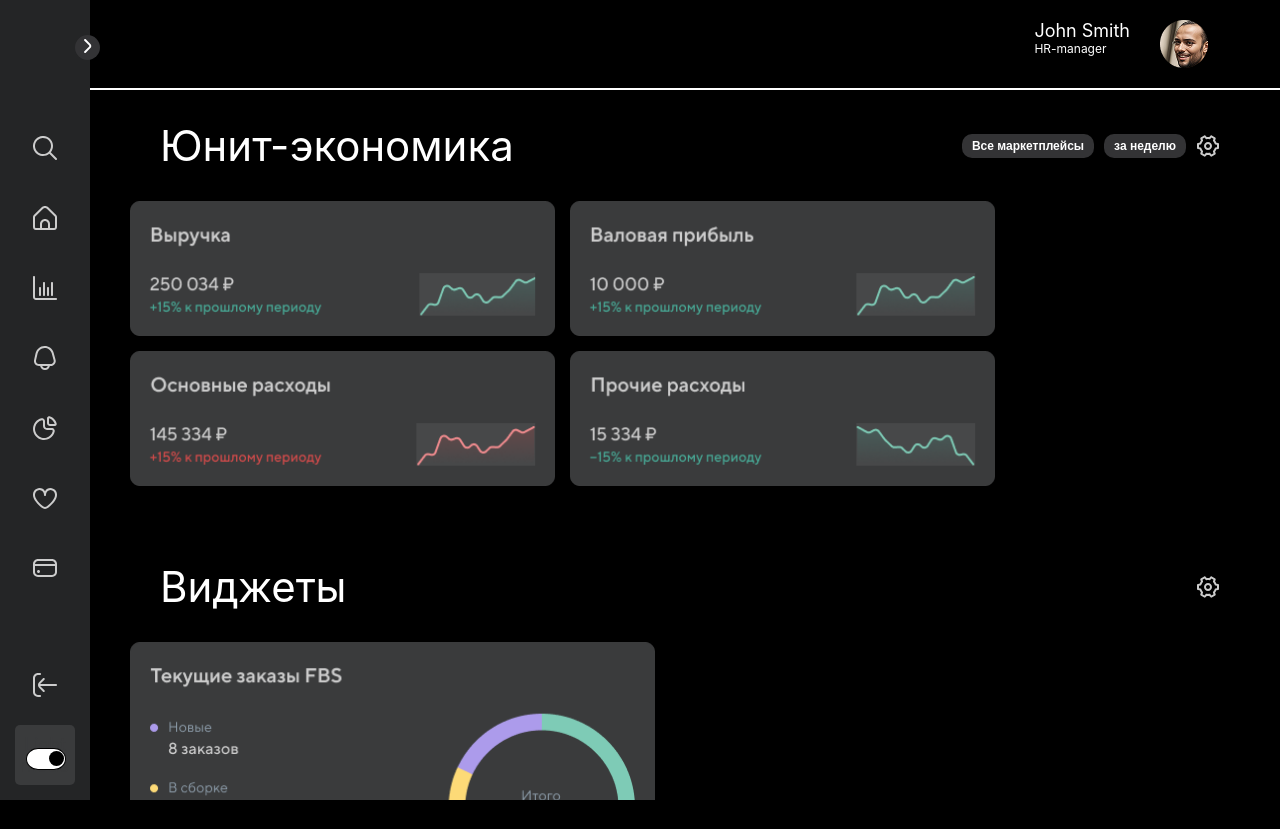
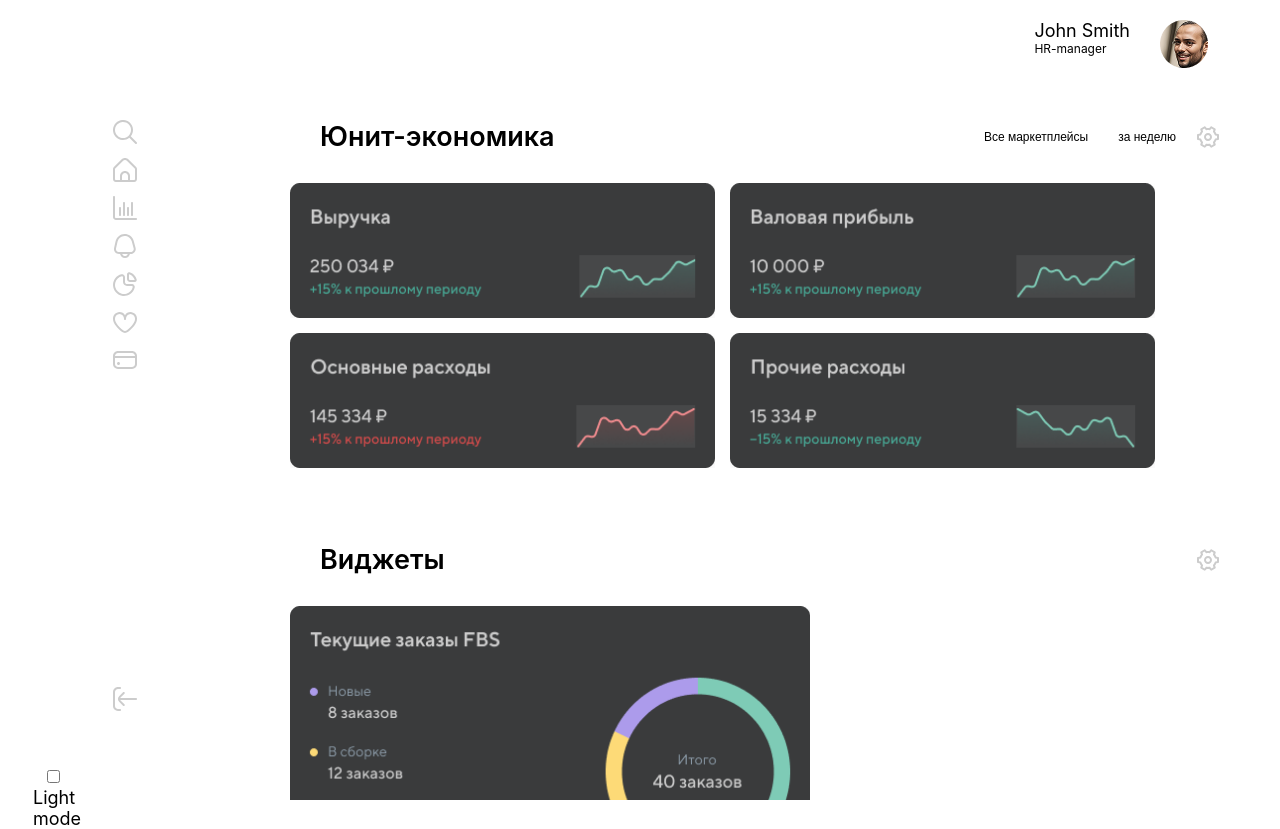
Before and after one commit to tata-melnick/dashboard, a React (Vite) app: page / in a window 1280 px wide. Before the commit the page ends 800 px from the top, so only its background shows below. Built offline with nearby package versions, Linux system fonts and the light colour scheme.

Commit message:
Chang styles

```diff
--- a/src/Layout/components/Header/header.module.css
+++ b/src/Layout/components/Header/header.module.css
@@ -1,8 +1,9 @@
 .header {
     position: sticky;
     height: 90px;
-    border-bottom: solid 2px #fff;
-    color: #ffffff;
+    border-bottom: solid 2px  var(--border--color);
+    color: var(--text--color);
+    background-color: var(--back--color);
     padding: 20px 40px;
 }
 
@@ -12,7 +13,6 @@
     justify-content: flex-end;
     gap: 30px;
     margin-right: 30px;
-
 }
 
 .name {
@@ -21,6 +21,7 @@
 
 .job {
     font-size: 12px;
+    color: var(--tab--color);
 }
 
 .img {
--- a/src/Layout/components/Sidebar/sidebar.module.css
+++ b/src/Layout/components/Sidebar/sidebar.module.css
@@ -1,16 +1,17 @@
 .sideBar {
     text-align: center;
-    width: 90px;
-    background-color: #242526;
+    width: 250px;
+    background-color: var(--tab--back);
     padding: 120px 15px 15px;
-    position: fixed;
-    top: 0;
-    left: 0;
     display: flex;
     flex-direction: column;
     justify-content: space-between;
     align-items: center;
-    height: 100%;
+    z-index: 2;
+}
+
+.sideBarCollapsed {
+    width: 90px;
 }
 
 .wrap {
@@ -23,98 +24,80 @@
 .arrow {
     position: absolute;
     top: 35px;
-    left: 75px;
+    left: 240px;
     width: 25px;
     height: 25px;
-    background-color: #333335;
+    display: flex;
+    align-items: center;
+    justify-content: center;
+    background-color: var(--btn--arrow);
     border-radius: 50%;
     border: none;
+    transform: rotate(180deg);
 }
 
-.btn {
+.tab  {
     display: flex;
-    justify-content: center;
+    flex-direction: row;
     align-items: center;
-    width: 60px;
+    gap: 25px;
+    width: 220px;
     height: 60px;
-    border-radius: 5px;
+    padding: 18px;
+    border-radius: 10px;
     transition: 300ms;
 }
 
-.btn:hover {
-    background-color: #3a3b3c;
+.tab:hover {
+    background-color: var(--tab--hover);
 }
 
 .label {
     display: flex;
-    justify-content: center;
+    justify-content: space-between;
     align-items: center;
     height: 60px;
-    width: 60px;
-    background-color: #3a3b3c;
-    border-radius: 5px;
+    width: 220px;
+    padding: 18px;
+    background-color: var(--toggle--back);
+    color: var(--tab--color);
+    border-radius: 10px;
 }
 
 .checkbox {
-    display: flex;
-    align-items: center;
-    justify-content: center;
     position: relative;
+    display: inline-block;
+    width: 40px;
+    height: 22px;
     user-select: none;
-    font-size: 18px;
-    color: #3a3b3c;
+    color: var(--tab--color);
 }
 
-.input {
-    appearance: none;
-    width: 0;
-    height: 0;
-    position: absolute;
-    z-index: -1;
-    opacity: 0;
-}
-
-.checkboxSwitch {
-    position: relative;
-    display: inline-block;
-    width: 100%;
-    height: 100%;
-}
-
-.checkboxSwitch:before {
+.checkbox:before {
     content: "";
-    position: absolute;
-    top: 14px;
-    left: 11px;
     display: block;
     width: 40px;
     height: 22px;
     border-radius: 30%/50%;
-    background: #fff;
-    border: solid 1px #000;
+    background: var(--toggle--beffore);
+    border: solid 1px var(--back--color);
     transition: 0.15s;
     box-sizing: border-box;
 }
 
-.checkboxSwitch:after {
+.checkbox:after {
     content: "";
     position: absolute;
-    top: 17px;
-    right: 11px;
+    top: 3px;
+    left: 22px;
     display: block;
     width: 15px;
     height: 15px;
     border-radius: 50%;
-    background: #000;
+    background: var(--toggle--after);
     box-sizing: border-box;
 }
 
-.input:checked + .checkboxSwitch::before {
-    background-color: #dddddd;
-    border: solid 1px #3a3b3c;
+.checkboxOn:after {
+    left: 3px;
 }
-
-.input:checked + .checkboxSwitch::after {
-    background-color: #fff;
-    right: 30px;
-}
--- a/src/Layout/layout.module.css
+++ b/src/Layout/layout.module.css
@@ -5,8 +5,6 @@
 }
 
 .wrap {
-    position: relative;
-    margin-left: 90px;
     height: 100%;
     width: 100%;
 }
--- a/src/components/Menu/menu.module.css
+++ b/src/components/Menu/menu.module.css
@@ -5,16 +5,23 @@
     gap: 10px;
 }
 
-.btn {
-    display: flex;
-    justify-content: center;
-    align-items: center;
-    width: 60px;
+.tab {
+    width: 220px;
     height: 60px;
-    border-radius: 5px;
+    border-radius: 10px;
     transition: 300ms;
 }
 
-.btn:hover {
-    background-color: #3a3b3c;
+.tab > a {
+    display: flex;
+    flex-direction: row;
+    align-items: center;
+    gap: 25px;
+    width: 220px;
+    height: 60px;
+    padding: 18px;
 }
+
+.tab:hover {
+    background-color: var(--tab--hover);
+}
--- a/src/components/UnitEconomics/unitEconomics.module.css
+++ b/src/components/UnitEconomics/unitEconomics.module.css
@@ -11,6 +11,11 @@
     width: 100%;
     padding: 0 30px;
     margin-bottom: 30px;
+}
+
+.title > h2 {
+    color: var(--text--color);
+    font-weight: 600;
 }
 
 .widgetsUnit {
@@ -32,16 +37,18 @@
 }
 
 .btn {
-    background-color: #333335;
-    color: #ffffff;
+    background-color: var(--btn--back);
+    color: var(--btn--text);
     border: none;
-    font-weight: 600;
     font-size: 12px;
     padding: 5px 10px;
     border-radius: 10px;
+    display: flex;
     justify-content: center;
     align-items: center;
+    gap: 5px;
     margin-right: 10px;
+    cursor: pointer;
 }
 
 .btn:last-child {
@@ -49,7 +56,7 @@
 }
 
 .btn:hover {
-    background-color: #535354;
+    background-color: var(--btn--hover);
     transition: 0.3s;
 }
 
--- a/src/components/Widgets/widgets.module.css
+++ b/src/components/Widgets/widgets.module.css
@@ -14,13 +14,19 @@
     margin-bottom: 30px;
 }
 
+.title > h2 {
+    color: var(--text--color);
+    font-weight: 600;
+}
+
 .widgets {
     height: max-content;
     width: 100%;
     display: flex;
+    justify-content: space-between;
     flex-wrap: wrap;
     flex-direction: row;
-    column-gap: 85px;
+    column-gap: 15px;
     row-gap: 15px;
 }
 
@@ -30,6 +36,6 @@
 }
 
 .widgets > img {
-    width: 525px;
+    width: 520px;
     height: 340px;
 }
--- a/src/index.css
+++ b/src/index.css
@@ -6,9 +6,9 @@ body {
 
 body {
     margin: 0;
-    font-size: 28px;
-    color: #fff;
-    background: #000;
+    font-size: 18px;
+    color: var(--text--color);
+    background: var(--back--color);
     font-family:
         -apple-system, "Open Sans", "Segoe UI", "Roboto", "Oxygen", "Ubuntu",
         "Cantarell", "Fira Sans", "Droid Sans", "Helvetica Neue", sans-serif;
@@ -28,6 +28,11 @@ code {
     box-sizing: border-box;
 }
 
+a {
+    text-decoration: none;
+    color: var(--tab--color);
+}
+
 h1,
 h2,
 h3,
@@ -40,9 +45,9 @@ p {
     margin: 0;
 }
 
-#root {
-    display: flex;
-    flex-direction: column;
-    height: 100%;
-    width: 100%;
-}
+/*#root {*/
+/*    display: flex;*/
+/*    flex-direction: column;*/
+/*    height: 100%;*/
+/*    width: 100%;*/
+/*}*/
--- a/src/pages/MainPage/main.module.css
+++ b/src/pages/MainPage/main.module.css
@@ -1,21 +1,20 @@
 .main {
     text-align: center;
     height: calc(100vh - 90px);
-    border-radius: 5px;
     padding: 30px 30px 30px 40px;
     overflow-y: scroll;
-    background-color: #000;
+    background-color: var(--back--color);
 }
 
 ::-webkit-scrollbar {
     height: 3px;
     width: 10px;
-    background-color: #000;
+    background-color: var(--back--color);
     border-radius: 5px;
 }
 
 ::-webkit-scrollbar-thumb {
-    background-color: #3a3b3c;
+    background-color: var(--tab--back);
     border-radius: 5px;
-    box-shadow: inset 1px 1px 5px #fff;
+    box-shadow: inset 1px 1px 5px var(--text--color);
 }
```
